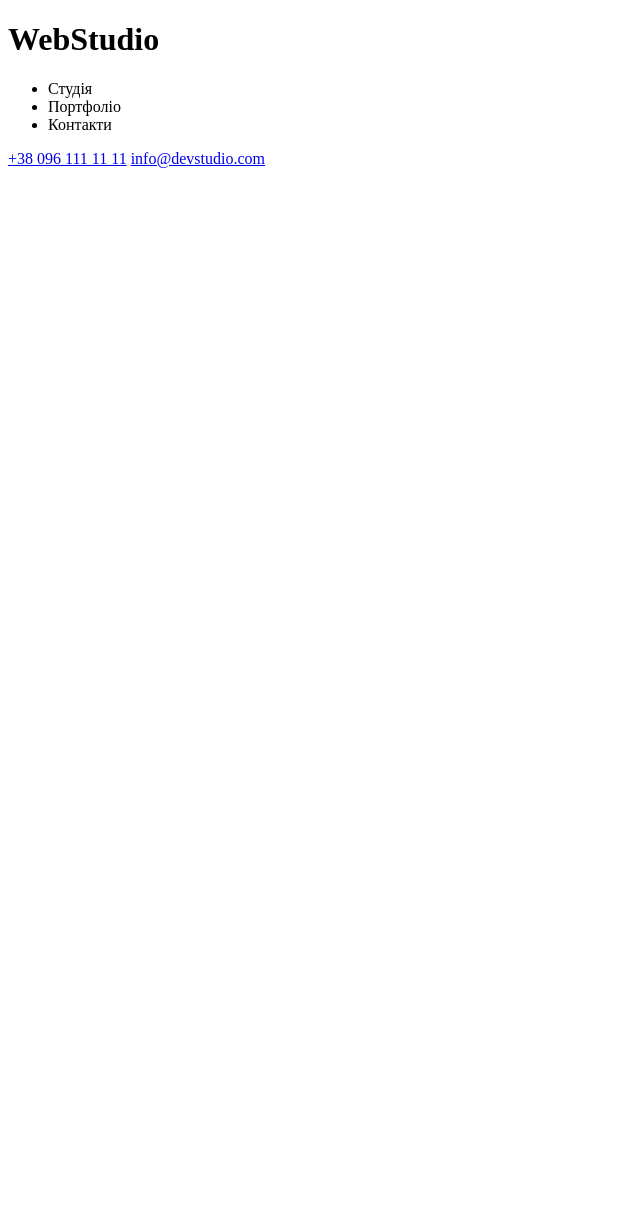
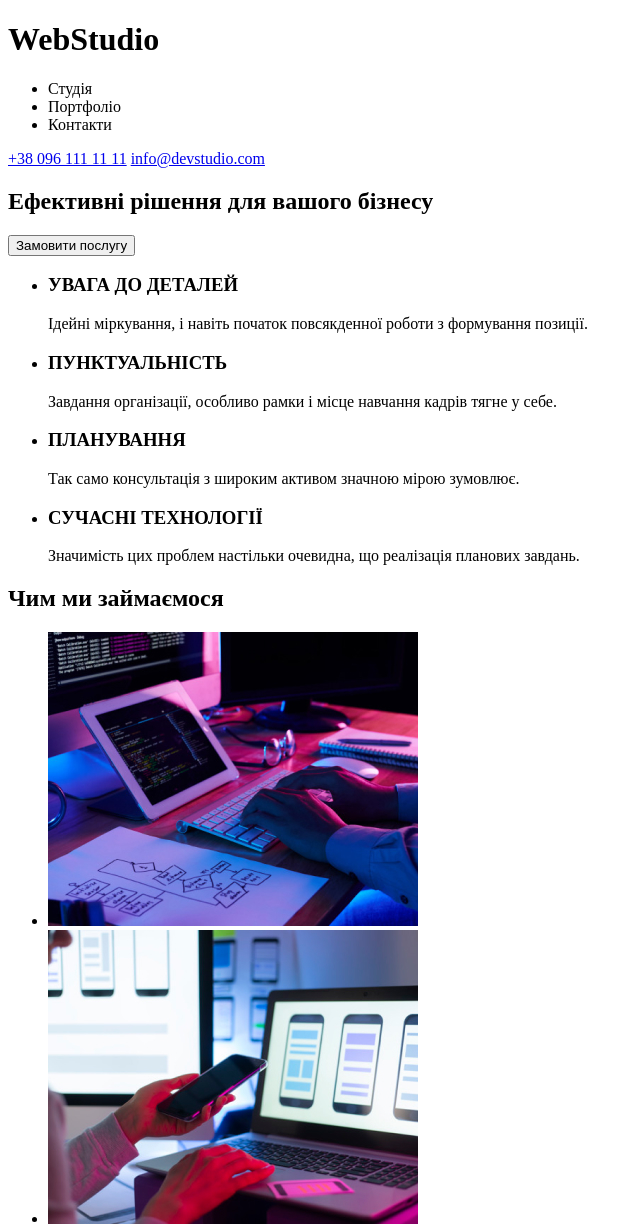
Before and after one commit to GOITUnit/goit-markup-hw-01, a plain HTML site: page index.html in a window 1280 px wide. Shown: the top 1224 px of the page, without its empty margins (0-642 px from the left). Before the commit the page ends 800 px from the top, so only its background shows below. Drawn offline with Linux system fonts and the light colour scheme.

Commit message:
Summary (required)

```diff
--- a/index.html
+++ b/index.html
@@ -23,7 +23,43 @@
 </div>
 
     </header>
-    <main></main>
+    <main>
+<!--Замовлення послуг-->
+        <section>
+            <h2>Ефективні рішення для вашого бізнесу</h2>
+            <button type="button">Замовити послугу</button>
+        </section>
+<!--Особливості-->
+<section>
+    <ul>
+    <li>
+        <h3>УВАГА ДО ДЕТАЛЕЙ</h3>
+        <p>Ідейні міркування, і навіть початок повсякденної роботи з формування позиції.</p>
+      </li>
+      <li>
+        <h3>ПУНКТУАЛЬНІСТЬ</h3>
+        <p>Завдання організації, особливо рамки і місце навчання кадрів тягне у себе.</p>
+      </li>
+      <li>
+        <h3>ПЛАНУВАННЯ</h3>
+        <p>Так само консультація з широким активом значною мірою зумовлює.</p>
+      </li>
+      <li>
+        <h3>СУЧАСНІ ТЕХНОЛОГІЇ</h3>
+        <p>Значимість цих проблем настільки очевидна, що реалізація планових завдань.</p>
+      </li>
+    </ul>
+</section>
+<!--Надання послуг-->
+<section>
+    <h2>Чим ми займаємося</h2>
+<ul>
+    <li><img src="./img work/img-1.jpg" alt="Розробка продукту"></li>
+    <li><img src="./img work/img-2.jpg" alt="Розробка Інтерфейсу"></li>
+    <li><img src="./img work/img-3.jpg" alt="Стилизація"></li>
+</ul>
+</section>
+    </main>
     <footer></footer>
 </body>
 </html>
```
Also changed, not shown: img work/img-1.jpg (added), img work/img-2.jpg (added), img work/img-3.jpg (added).
